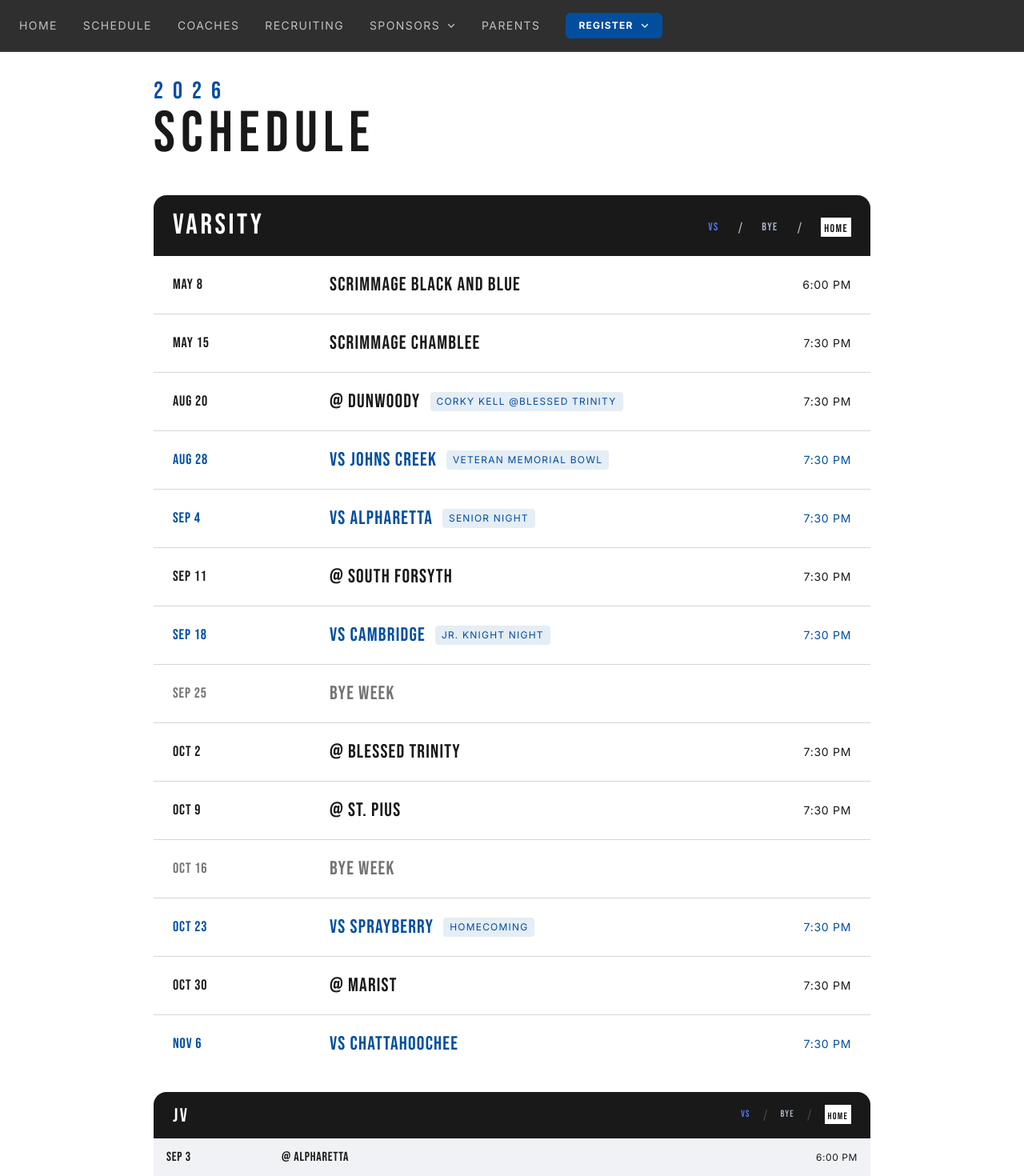
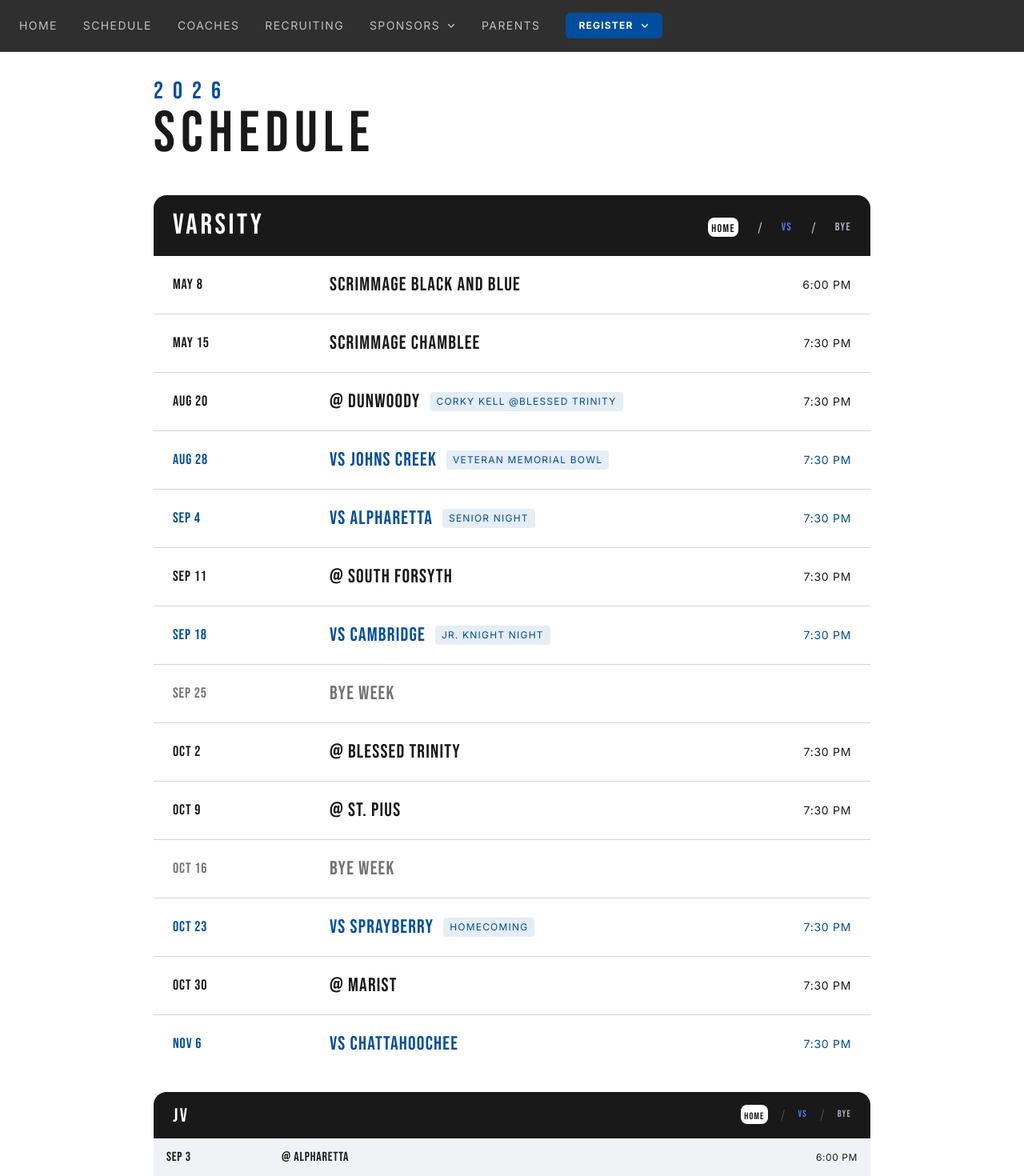
Before and after one commit to orbonnie/chs-football, a Next.js app: page /schedule in a window 1280 px wide. Shown: the top 1470 px of the page at 80% size. Built offline with nearby package versions, Linux system fonts and the light colour scheme.

Commit message:
Mod schedule keys

```diff
--- a/src/app/schedule/page.tsx
+++ b/src/app/schedule/page.tsx
@@ -75,13 +75,13 @@ export default function SchedulePage() {
             </div>
             {/* Color key */}
             <div className="flex items-center gap-6 pb-1">
+              <span className="bg-white px-1 rounded-lg">
+                <span className="font-display text-black-500 text-sm tracking-widest">HOME</span>
+              </span>
+              <span className="text-white/70">/</span>
               <span className="font-display text-royal-400 text-sm tracking-widest">vs</span>
               <span className="text-white/70">/</span>
               <span className="font-display text-silver-500 text-sm tracking-widest">BYE</span>
-              <span className="text-white/70">/</span>
-              <span className="bg-white px-1">
-                <span className="font-display text-black-500 text-sm tracking-widest">HOME</span>
-              </span>
             </div>
           </div>
 
@@ -96,13 +96,13 @@ export default function SchedulePage() {
               <h2 className="font-display text-white text-2xl tracking-widest leading-none">JV</h2>
             </div>
             <div className="flex items-center gap-4 pb-0.5">
+              <span className="bg-white px-1 rounded-lg">
+                <span className="font-display text-black-500 text-xs tracking-widest">HOME</span>
+              </span>
+              <span className="text-white/20">/</span>
               <span className="font-display text-royal-400 text-xs tracking-widest">vs</span>
               <span className="text-white/20">/</span>
               <span className="font-display text-silver-500 text-xs tracking-widest">BYE</span>
-              <span className="text-white/20">/</span>
-              <span className="bg-white px-1">
-                <span className="font-display text-black-500 text-xs tracking-widest">HOME</span>
-              </span>
             </div>
           </div>
           {jv.map((game, i) => <JVRow key={i} game={game} />)}
```
